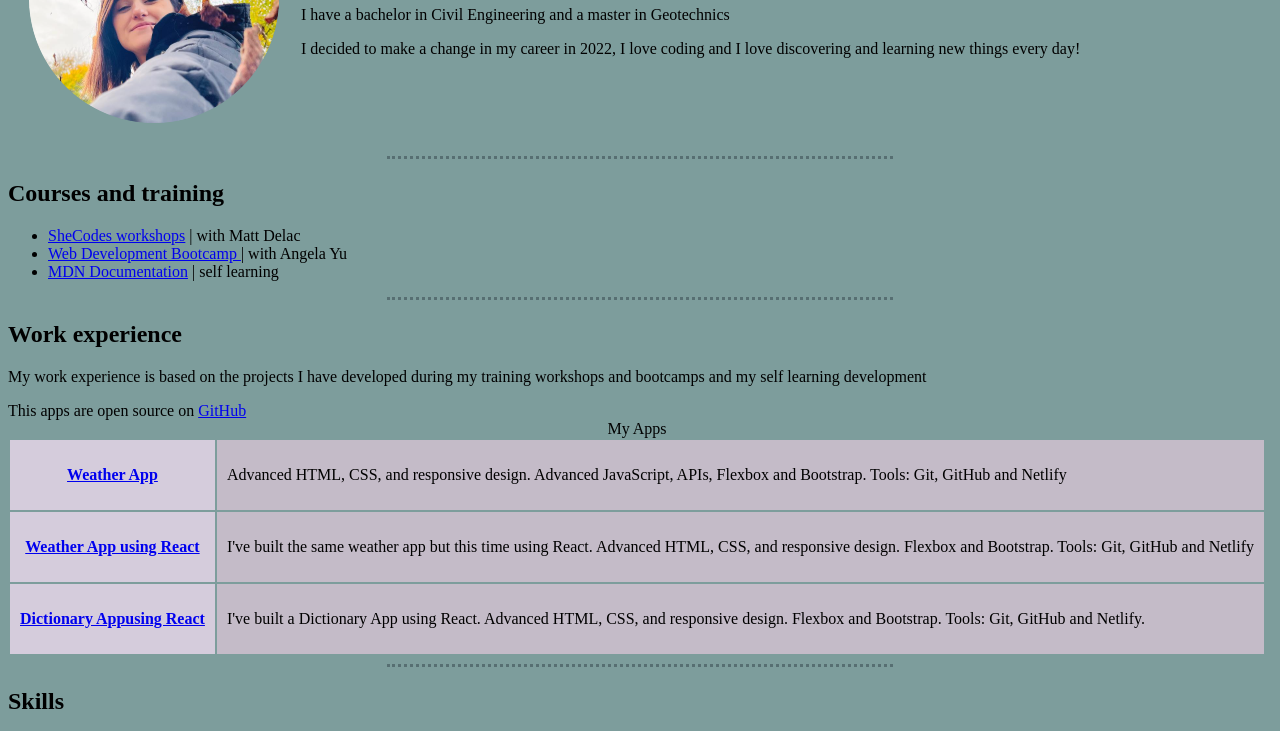
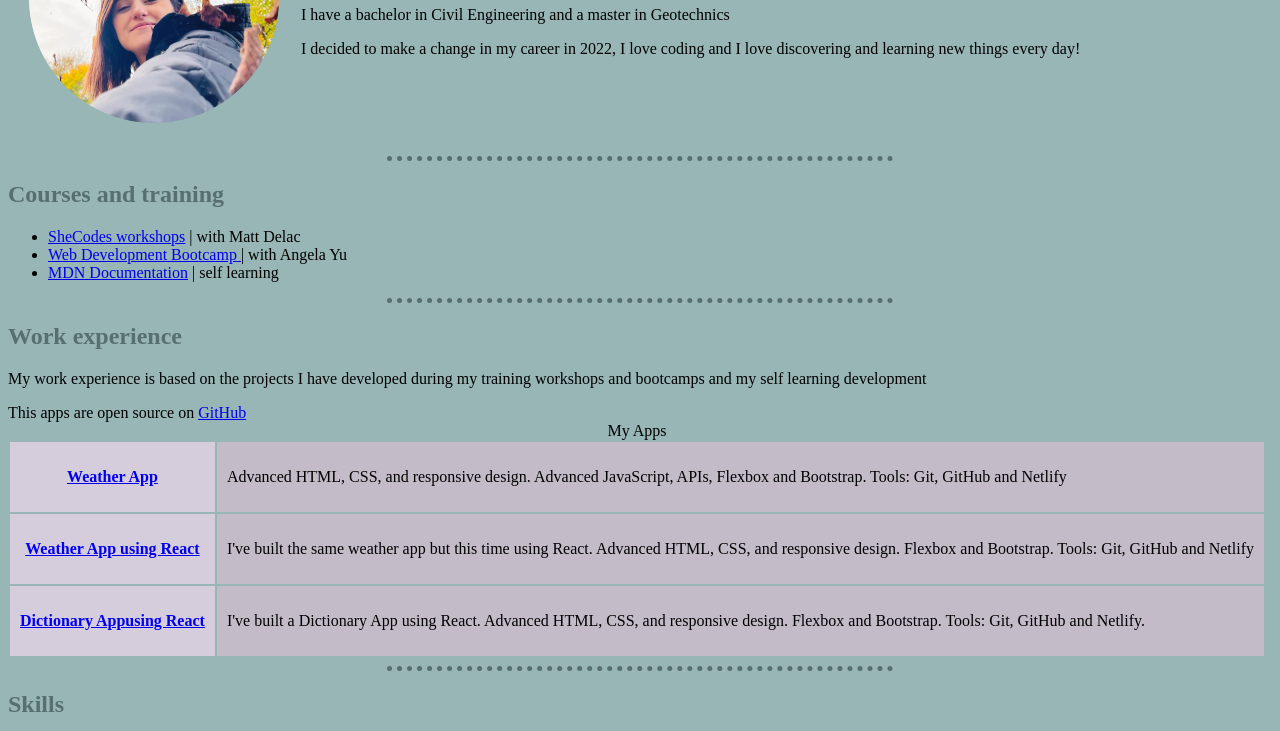
Before and after one commit to TDenisaM/CV-Website-only-HTML-with-AngelaYu, a plain HTML site: page index.html in a window 1280 px wide. Shown: the part 156-887 px from the top of the page. Drawn offline with Linux system fonts and the light colour scheme.

Commit message:
more css

```diff
--- /dev/null
+++ b/css/styles.css
@@ -0,0 +1,13 @@
+body {
+  background-color: #97b6b5;
+}
+
+hr {
+  border: none;
+  border-top: 5px dotted #576f72;
+  width: 40%;
+}
+h1,
+h2 {
+  color: #576f72;
+}
--- a/index.html
+++ b/index.html
@@ -6,7 +6,7 @@
     <meta
       name="viewport"
       content="width=device-width, initial-scale=1.0" />
-    <link rel="stylesheet" href="style.css" />
+    <link rel="stylesheet" href="css/styles.css" />
     <title>CV</title>
   </head>
   <body>
--- a/style.css
+++ /dev/null
@@ -1,10 +0,0 @@
-body {
-  background-color: #7d9d9c;
-}
-
-hr {
-  border: none;
-  border-top: 3px dotted #576f72;
-  height: 1px;
-  width: 40%;
-}
```
Also changed, not shown: contact-me.html (+1 -0 lines), hobbies.html (+1 -0 lines).
